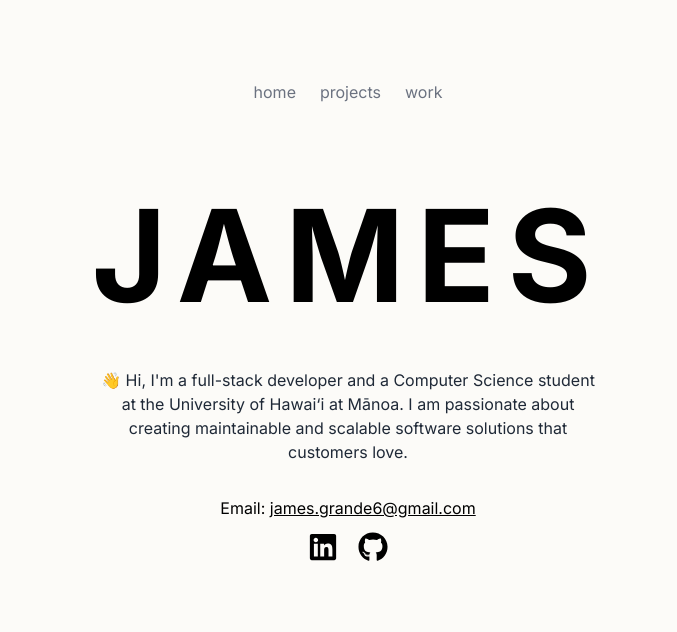
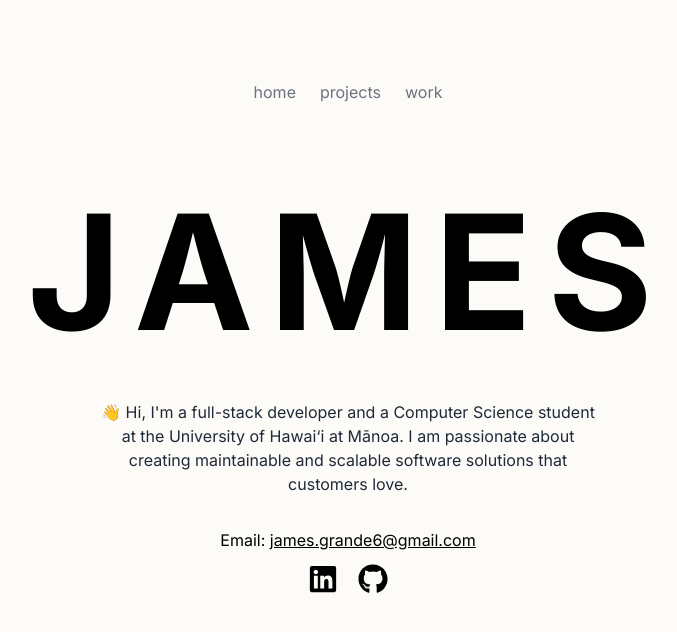
Before and after one commit to GrandeJames/portfolio, a Next.js app: page / in a window 1280 px wide. Shown: the top 632 px of the page, without its empty margins (292-969 px from the left). Built offline with nearby package versions, Linux system fonts and the light colour scheme.

Commit message:
Update animations

```diff
--- a/src/app/page.tsx
+++ b/src/app/page.tsx
@@ -8,10 +8,10 @@ export default function Home() {
   return (
     <div className="flex flex-col items-center">
       <motion.h1
-        className="my-12 text-6xl md:text-8xl lg:text-9xl font-bold tracking-widest"
-        initial={{ opacity: 0, scale: 0.5 }}
-        animate={{ opacity: 1, scale: 1 }}
-        transition={{ duration: 0.4 }}
+        className="my-12 text-6xl md:text-8xl lg:text-[10rem] font-bold tracking-widest"
+        initial={{ opacity: 0, filter: "blur(5px)" }}
+        animate={{ opacity: 1, filter: "blur(0px)" }}
+        transition={{ duration: 0.5 }}
       >
         JAMES
       </motion.h1>
@@ -21,7 +21,7 @@ export default function Home() {
           className="flex flex-col items-center"
           initial={{ opacity: 0, y: 300 }}
           animate={{ opacity: 1, y: 0 }}
-          transition={{ duration: 0.4 }}
+          transition={{ duration: 0.5 }}
         >
           <p className="text-gray-800 mb-5 max-w-[50ch] text-center">
             👋 Hi, I&apos;m a full-stack developer and a Computer Science
@@ -29,12 +29,30 @@ export default function Home() {
             about creating maintainable and scalable software solutions that
             customers love.
           </p>
+        </motion.div>
+      </div>
+      <div className="overflow-hidden">
+        <motion.div
+          className="flex flex-col items-center"
+          initial={{ opacity: 0, y: 300 }}
+          animate={{ opacity: 1, y: 0 }}
+          transition={{ duration: 0.5 }}
+        >
           <div className="m-3 text-center">
             Email:{" "}
             <a href="mailto:james.grande6@gmail.com" className="underline">
               james.grande6@gmail.com
             </a>
           </div>
+        </motion.div>
+      </div>
+      <div className="overflow-hidden">
+        <motion.div
+          className="flex flex-col items-center"
+          initial={{ opacity: 0, y: 300 }}
+          animate={{ opacity: 1, y: 0 }}
+          transition={{ duration: 0.5 }}
+        >
           <div className="flex gap-5">
             <Link href={"https://www.linkedin.com/in/jlag6/"}>
               <LinkedinIcon />
```
